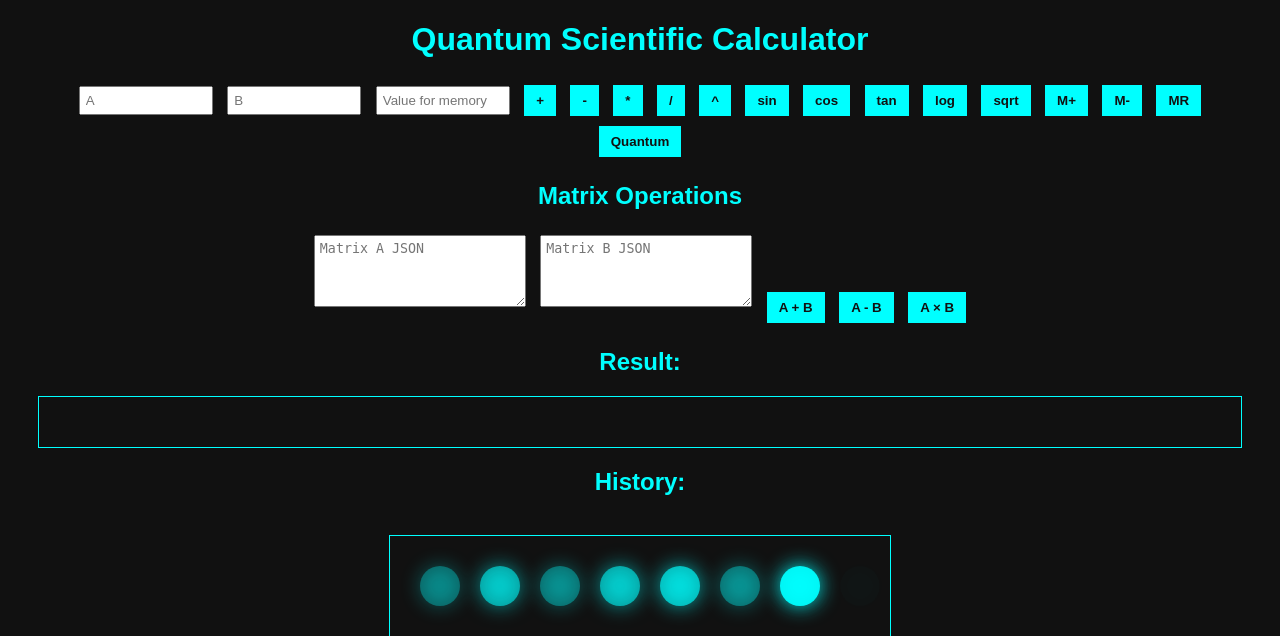
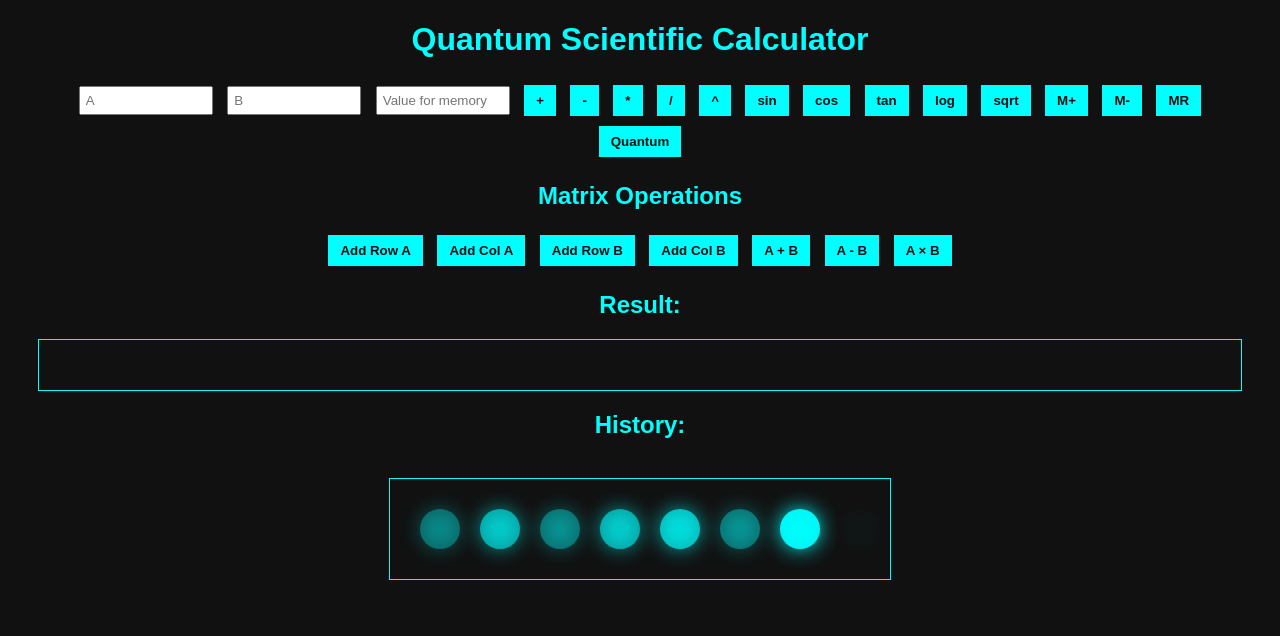
Before and after one commit to Abhims898/Quantum-Scientific-Calculator, a Flask app: page / in a window 1280 px wide. Shown: the top 636 px of the page. Run offline with Flask 3, Linux system fonts and the light colour scheme.

Commit message:
Update index.html

```diff
--- a/templates/index.html
+++ b/templates/index.html
@@ -30,11 +30,17 @@
     <button onclick="calculate('quantum')">Quantum</button>
 
     <h2>Matrix Operations</h2>
-    <textarea id="matA" placeholder="Matrix A JSON"></textarea>
-    <textarea id="matB" placeholder="Matrix B JSON"></textarea>
-    <button onclick="calculate('mat_add')">A + B</button>
-    <button onclick="calculate('mat_sub')">A - B</button>
-    <button onclick="calculate('mat_mul')">A × B</button>
+    <div id="matrixEditor">
+        <table id="matrixA" class="matrix"></table>
+        <table id="matrixB" class="matrix"></table>
+        <button onclick="addRow('matrixA')">Add Row A</button>
+        <button onclick="addCol('matrixA')">Add Col A</button>
+        <button onclick="addRow('matrixB')">Add Row B</button>
+        <button onclick="addCol('matrixB')">Add Col B</button>
+        <button onclick="calculate('mat_add')">A + B</button>
+        <button onclick="calculate('mat_sub')">A - B</button>
+        <button onclick="calculate('mat_mul')">A × B</button>
+    </div>
 
     <h2>Result:</h2>
     <div id="result"></div>
```
